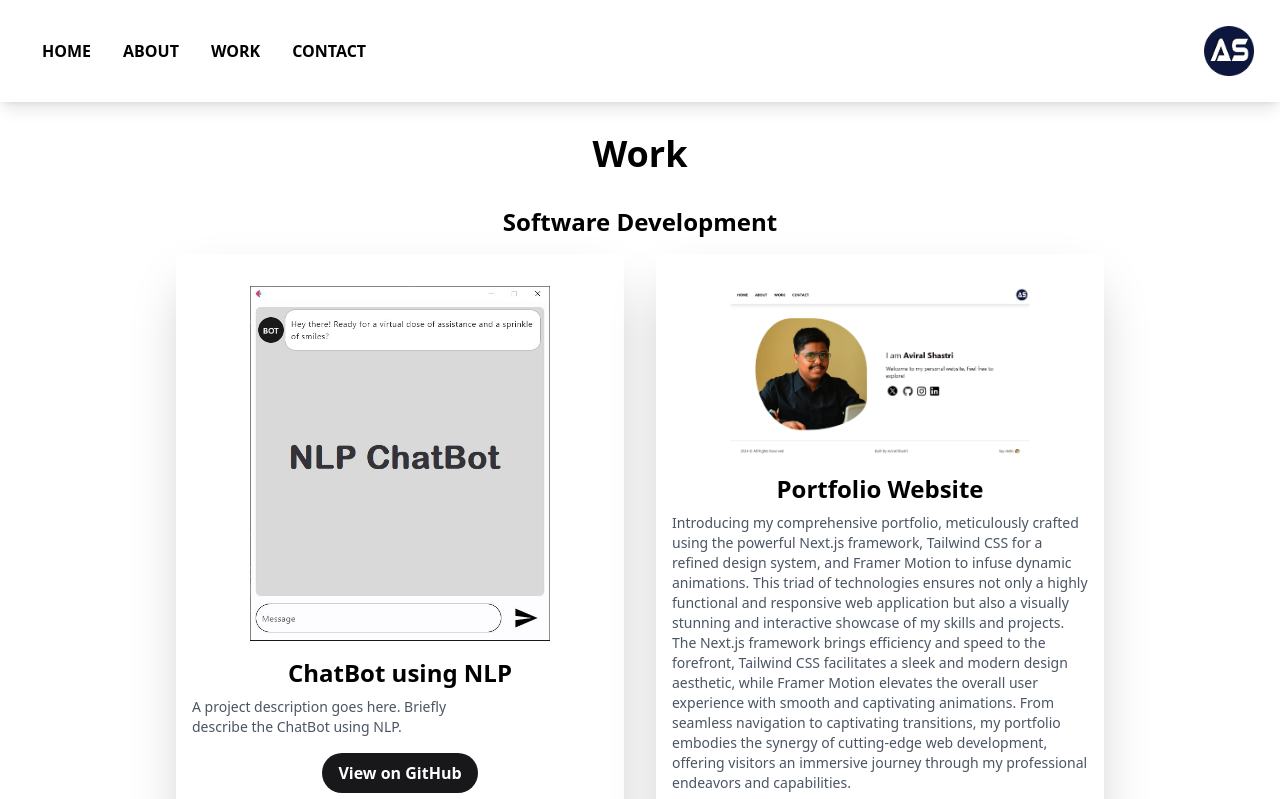
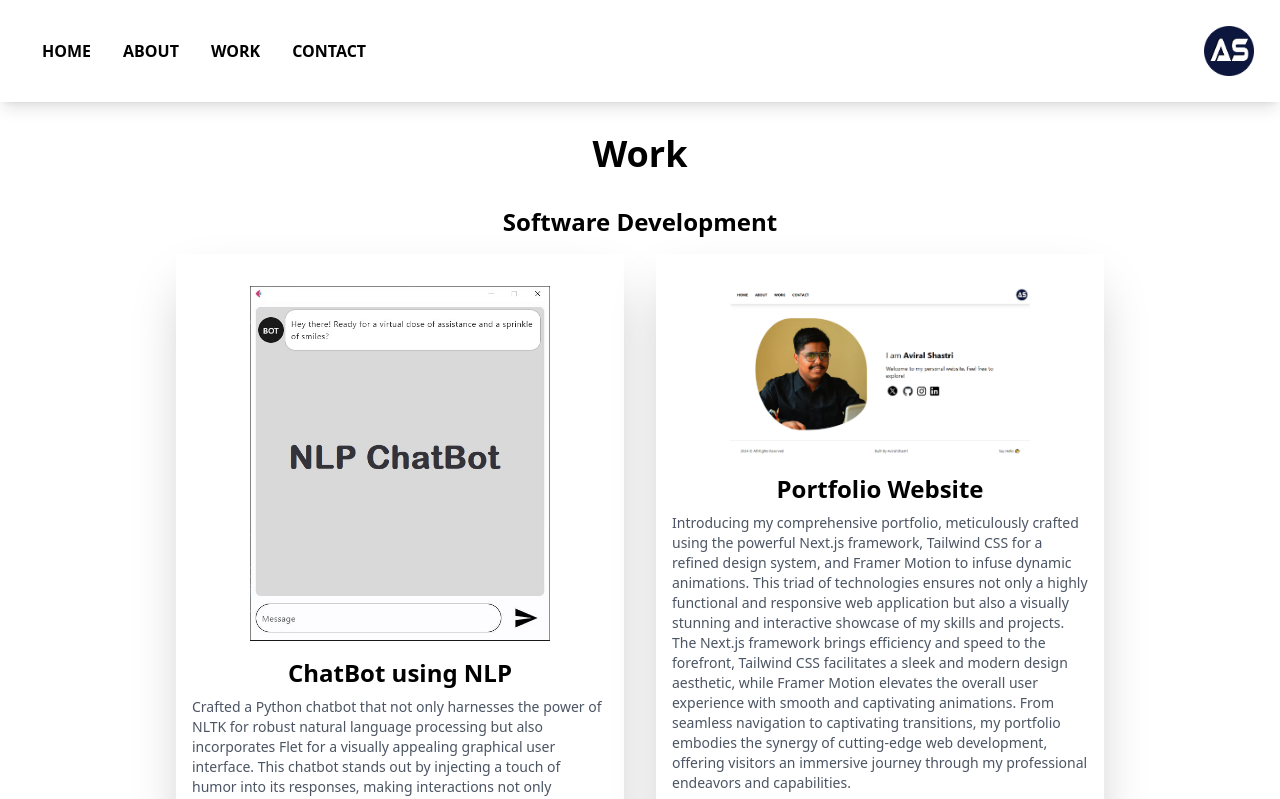
Before and after one commit to aviralshastri/portfolio-temporary, a Next.js app: page /work in a window 1280 px wide. Shown: the top 799 px of the page. Built offline with nearby package versions, Linux system fonts and the light colour scheme.

Commit message:
Update work.js

```diff
--- a/pages/work.js
+++ b/pages/work.js
@@ -6,7 +6,7 @@ const Work = () => {
     {
       title: "ChatBot using NLP",
       image: "/softwaredev/projectChatbot.jpg",
-      description: "A project description goes here. Briefly describe the ChatBot using NLP.",
+      description: "Crafted a Python chatbot that not only harnesses the power of NLTK for robust natural language processing but also incorporates Flet for a visually appealing graphical user interface. This chatbot stands out by injecting a touch of humor into its responses, making interactions not only informative but also delightful. Users can engage in witty conversations, creating a unique and enjoyable experience with the blend of NLP sophistication and a whimsical sense of humor.",
       githubLink: "https://github.com/aviralshastri/Basic-Chatbot-with-NLTK.git",
       buttonName:"View on GitHub"
     },
```
